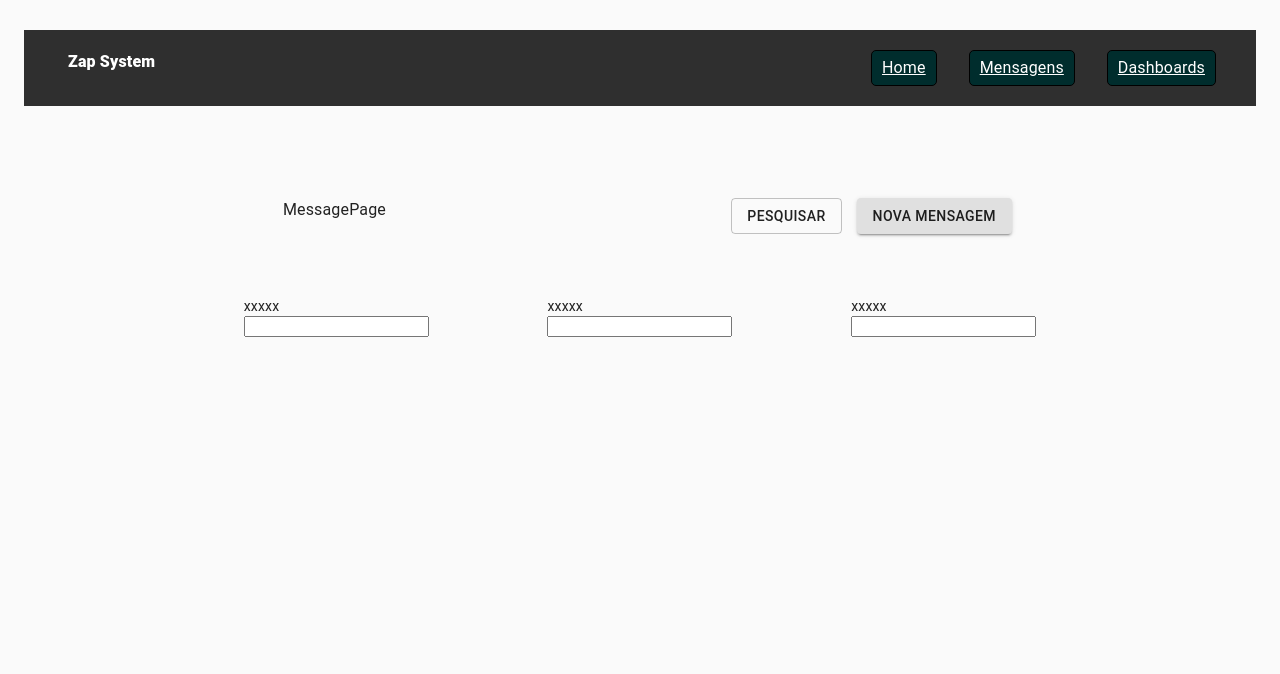
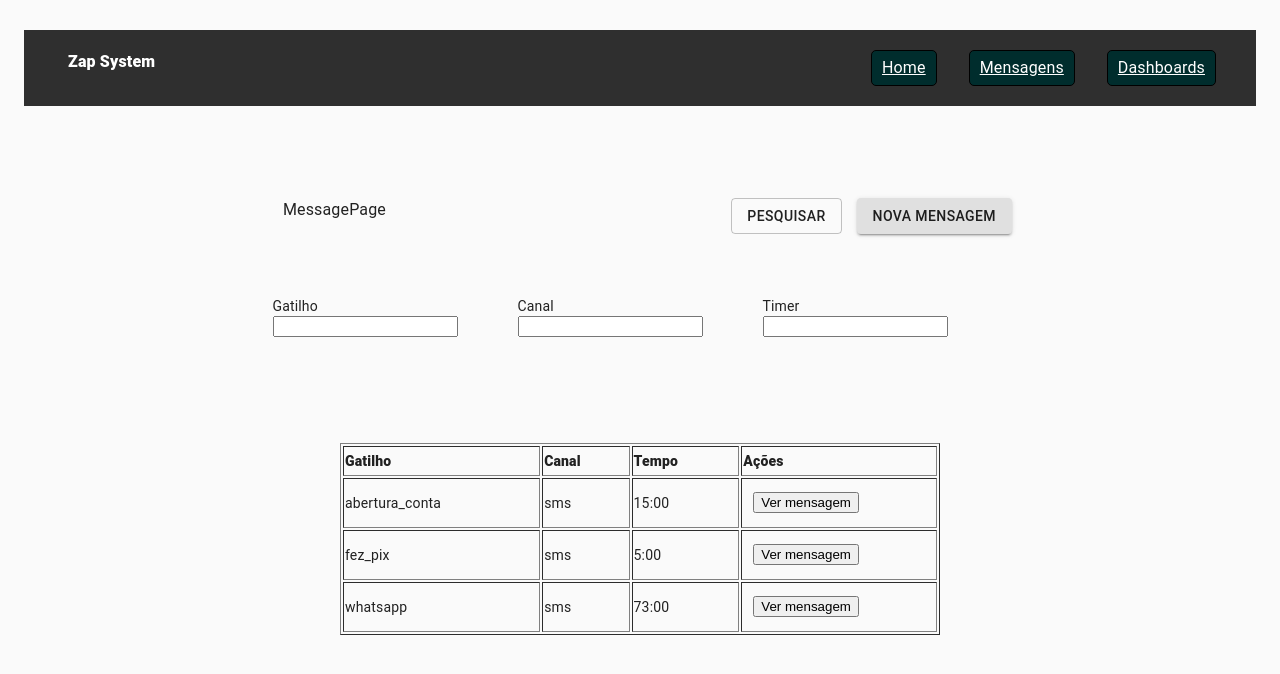
Before and after one commit to alessandra1408/Projeto02-devinHouse, a React (Create React App) app in the folder zap-system/: page /messagePage in a window 1280 px wide. Shown: the top 674 px of the page. Built offline with nearby package versions, Linux system fonts and the light colour scheme.

Commit message:
create table

```diff
--- a/zap-system/src/pages/messagePage/Form/index.jsx
+++ b/zap-system/src/pages/messagePage/Form/index.jsx
@@ -10,23 +10,51 @@ class Form extends Component{
                 <div id="Inputs">
 
                     <div>
-                        <label htmlFor="">xxxxx</label>
-                        <input type="text" />
-                    </div>
-
-
-                    <div>
-                        <label htmlFor="">xxxxx</label>
+                        <label htmlFor="">Gatilho</label>
                         <input type="text" />
                     </div>
 
                     <div>
-                        <label htmlFor="">xxxxx</label>
+                        <label htmlFor="">Canal</label>
+                        <input type="text" />
+                    </div>
+
+                    <div>
+                        <label htmlFor="">Timer</label>
                         <input type="text" />
                     </div>
 
                 </div>
 
+                <div id="table">
+                    <table width="600" border="1px">
+                            <tr class="bold">
+                                <td width="250" height="30">Gatilho</td>
+                                <td width="113">Canal</td>
+                                <td width="140">Tempo</td>
+                                <td width="250">Ações</td>
+                            </tr>
+                            <tr>
+                                <td height="50">abertura_conta</td>
+                                <td>sms</td>
+                                <td>15:00</td>
+                                <td><button>Ver mensagem</button></td>
+                            </tr>
+                            <tr>
+                                <td height="50">fez_pix</td>
+                                <td>sms</td>
+                                <td>5:00</td>
+                                <td><button>Ver mensagem</button></td>
+                            </tr>
+                            <tr>
+                                <td height="50">whatsapp</td>
+                                <td>sms</td>
+                                <td>73:00</td>
+                                <td><button>Ver mensagem</button></td>
+                            </tr>
+                        </table>
+
+                    </div>
 
             </>
         )
--- a/zap-system/src/pages/messagePage/Form/style.css
+++ b/zap-system/src/pages/messagePage/Form/style.css
@@ -1,11 +1,25 @@
 #Inputs{
     display: inline-flex;
-    justify-content: space-around;
+    justify-content: center;
     width: 100%;
-    margin-left: 7%;
-    margin-right: 7%;
+}
+
+#table{
+    display: flex;
+    justify-content: center;
+    width: 100%;
+    margin-top: 10%;
+}
+
+.bold{
+    font-weight: 1000;
 }
 
 input {
     display: block;
+    margin-right: 60px;
 }
+
+button{
+    margin-left: 10px;
+}
--- a/zap-system/src/pages/messagePage/style.css
+++ b/zap-system/src/pages/messagePage/style.css
@@ -3,8 +3,6 @@
     margin-left: 7%;
     margin-right: 7%;
     margin-top: 5%;
-    display: flex;
-    justify-content: center;
 }
 
 #message{
```
